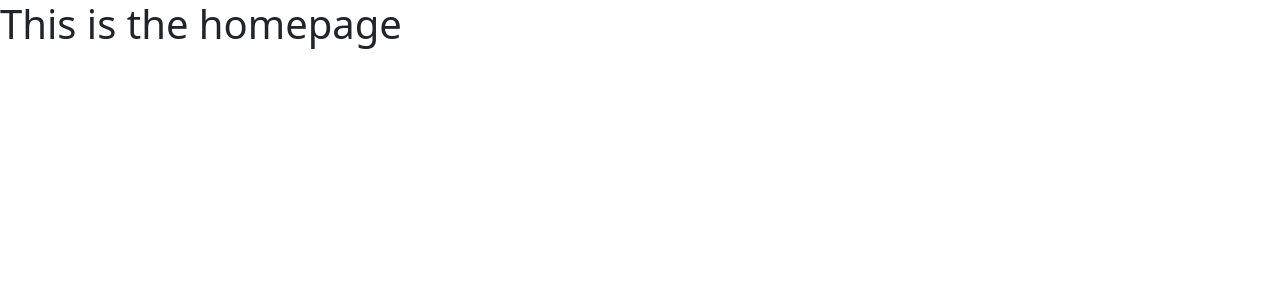
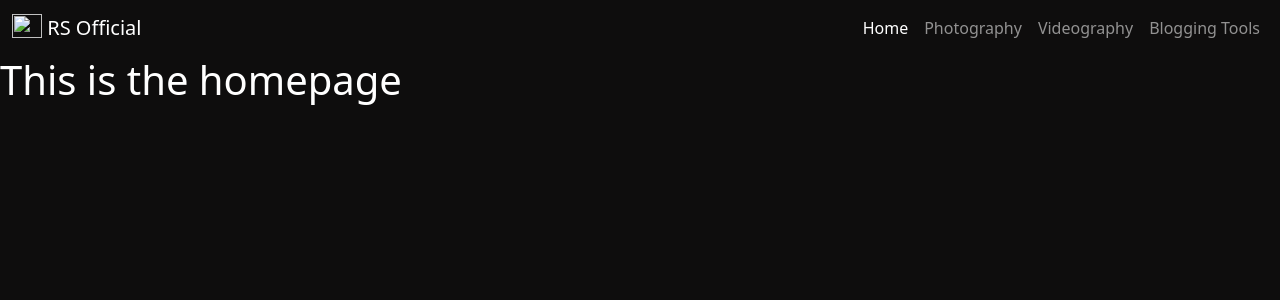
Before and after one commit to Markpm-code/rphy_samstill_blog, a Django app: page / in a window 1280 px wide. Shown: the top 300 px of the page. Run offline with Django 5.2, Linux system fonts and the light colour scheme; some libraries are stand-ins or nearby versions.

Commit message:
add initial nav links, static folder and configure settings

```diff
--- a/content_gear/content_gear/settings.py
+++ b/content_gear/content_gear/settings.py
@@ -125,6 +125,9 @@ USE_TZ = True
 # https://docs.djangoproject.com/en/5.1/howto/static-files/
 
 STATIC_URL = 'static/'
+STATICFILES_DIRS = [os.path.join(BASE_DIR, 'static')]
+# STATICFILES_DIRS = [BASE_DIR / "static"]
+STATIC_ROOT = os.path.join(BASE_DIR, 'staticfiles')
 
 # Default primary key field type
 # https://docs.djangoproject.com/en/5.1/ref/settings/#default-auto-field
--- /dev/null
+++ b/content_gear/static/css/styles.css
@@ -0,0 +1,5 @@
+body{
+    font-family: 'Open Sans', sans-serif;
+    color: #ffff !important;
+    background-color: #0e0d0d !important;
+}
--- a/content_gear/templates/base.html
+++ b/content_gear/templates/base.html
@@ -1,17 +1,44 @@
+{% load static %}
 <!DOCTYPE html>
 <html lang="en">
 <head>
     <meta charset="UTF-8">
     <meta name="viewport" content="width=device-width, initial-scale=1.0">
-     <!--Bootstrap CSS CDN-->
+    <!-- custom css -->
+    <link href="{% static 'css/styles.css' %}" rel="stylesheet" type="text/css">
+    <!--Bootstrap CSS CDN-->
     <link href="https://cdn.jsdelivr.net/npm/bootstrap@5.0.2/dist/css/bootstrap.min.css" rel="stylesheet"
         integrity="sha384-EVSTQN3/azprG1Anm3QDgpJLIm9Nao0Yz1ztcQTwFspd3yD65VohhpuuCOmLASjC" crossorigin="anonymous">
     <title>{% block title %}Rphy Samstill Official{% endblock title%}</title>
 </head>
 <body>
-    <nav>
-
-    </nav>
+  <nav class="navbar navbar-expand-lg navbar-dark">
+    <div class="container-fluid">
+      <a class="navbar-brand" href="#">
+          <img src="" alt="" width="30" height="24" class="d-inline-block align-text-top">
+          RS Official
+      </a>
+      <button class="navbar-toggler" type="button" data-bs-toggle="collapse" data-bs-target="#navbarNavDropdown" aria-controls="navbarNavDropdown" aria-expanded="false" aria-label="Toggle navigation">
+        <span class="navbar-toggler-icon"></span>
+      </button>
+      <div class="collapse navbar-collapse justify-content-end" id="navbarNavDropdown">
+        <ul class="navbar-nav">
+          <li class="nav-item">
+            <a class="nav-link active" aria-current="page" href="#">Home</a>
+          </li>
+          <li class="nav-item">
+            <a class="nav-link" href="#">Photography</a>
+          </li>
+          <li class="nav-item">
+            <a class="nav-link" href="#">Videography</a>
+          </li>
+          <li class="nav-item">
+            <a class="nav-link" href="#">Blogging Tools</a>
+          </li>
+        </ul>
+      </div>
+    </div>
+  </nav>
 
     <main>
         {% block content %}
```
